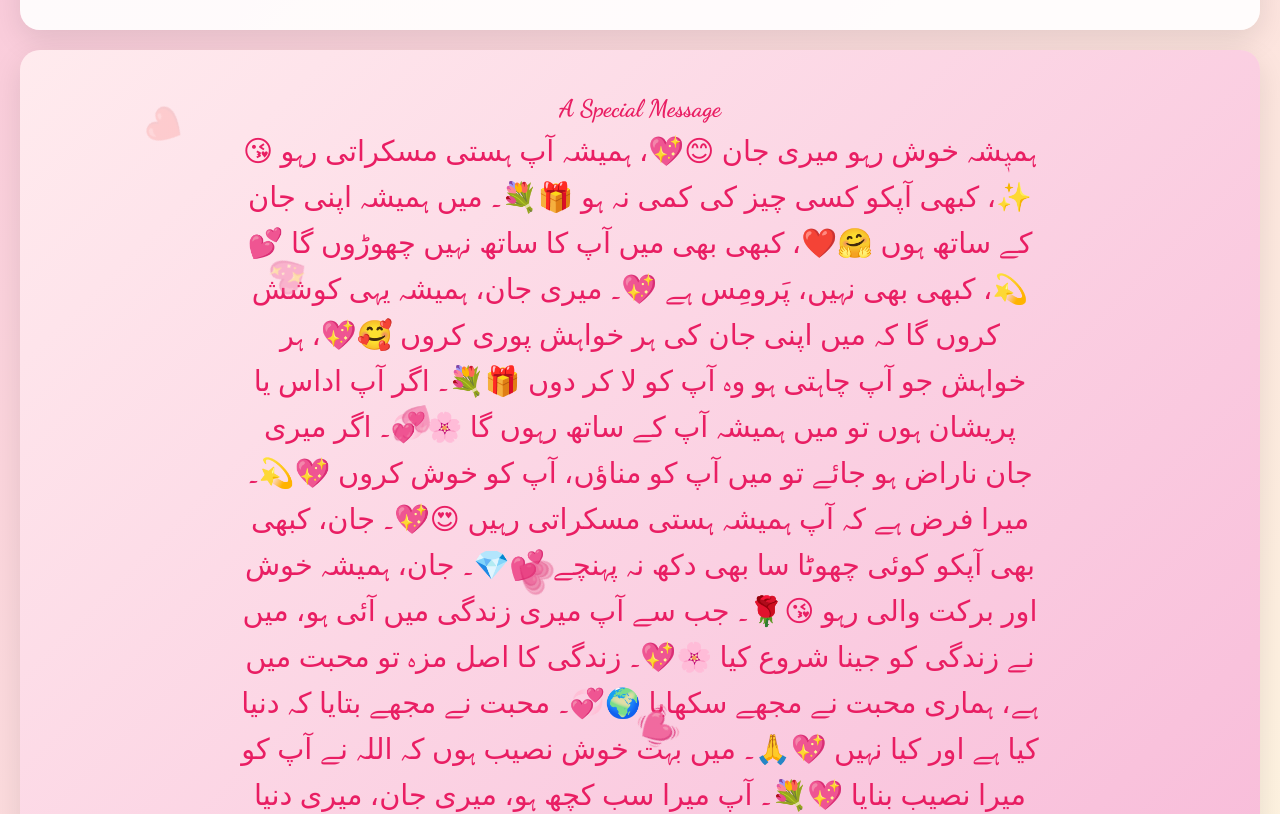
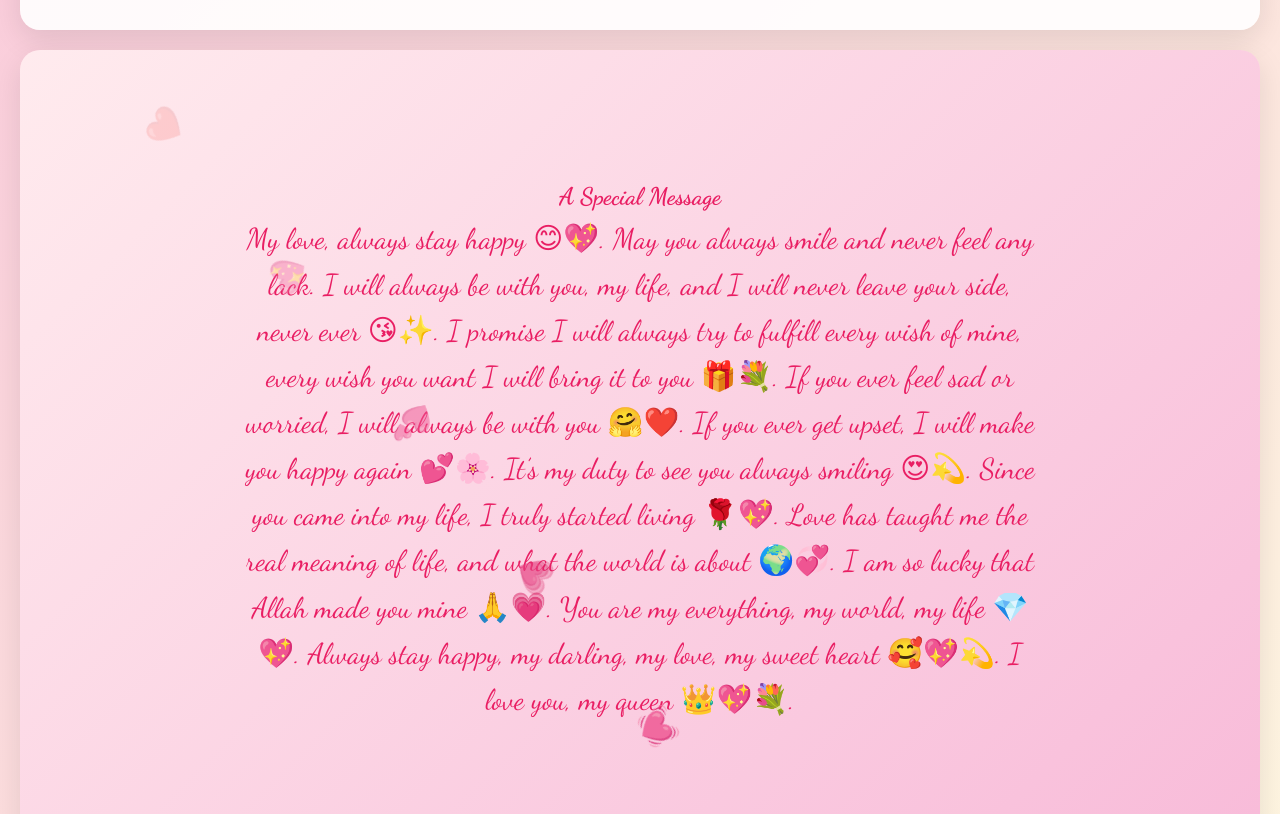
Before and after one commit to maher2130x/Bari, a plain HTML site: page index.html in a window 1280 px wide. Shown: the part 4260-5074 px from the top of the page. Drawn offline with nearby package versions, Linux system fonts and the light colour scheme.

Commit message:
Translate special message to English

```diff
--- a/index.html
+++ b/index.html
@@ -839,11 +839,7 @@
     <section class="section message">
         <div class="container">
             <h2>A Special Message</h2>
-            <p>ہمیٖشہ خوش رہو میری جان 😊💖، ہمیشہ آپ ہستی مسکراتی رہو 😘✨، کبھی آپکو کسی چیز کی کمی نہ ہو 🎁💐۔ میں ہمیشہ اپنی جان کے ساتھ ہوں 🤗❤️، کبھی بھی میں آپ کا ساتھ نہیں چھوڑوں گا 💕💫، کبھی بھی نہیں، پَرومِس ہے 💖۔ میری جان، ہمیشہ یہی کوشش کروں گا کہ میں اپنی جان کی ہر خواہش پوری کروں 🥰💖، ہر خواہش جو آپ چاہتی ہو وہ آپ کو لا کر دوں 🎁💐۔ اگر آپ اداس یا پریشان ہوں تو میں ہمیشہ آپ کے ساتھ رہوں گا 🌸💞۔ اگر میری جان ناراض ہو جائے تو میں آپ کو مناؤں، آپ کو خوش کروں 💖💫۔ میرا فرض ہے کہ آپ ہمیشہ ہستی مسکراتی رہیں 😍💖۔ جان، کبھی بھی آپکو کوئی چھوٹا سا بھی دکھ نہ پہنچے 💕💎۔ جان، ہمیشہ خوش اور برکت والی رہو 😘🌹۔
-
-جب سے آپ میری زندگی میں آئی ہو، میں نے زندگی کو جینا شروع کیا 🌸💖۔ زندگی کا اصل مزہ تو محبت میں ہے، ہماری محبت نے مجھے سکھایا 🌍💞۔ محبت نے مجھے بتایا کہ دنیا کیا ہے اور کیا نہیں 💖🙏۔ میں بہت خوش نصیب ہوں کہ اللہ نے آپ کو میرا نصیب بنایا 💖💐۔ آپ میرا سب کچھ ہو، میری جان، میری دنیا 💎💖۔ ہمیشہ خوش رہو، میرا بچّہ 😘💖۔
-
-میں آپ سے پیار کرتا ہوں، میری بیگم 👑💖، میری پیاری جان 🌸💫</p>
+            <p>My love, always stay happy 😊💖. May you always smile and never feel any lack. I will always be with you, my life, and I will never leave your side, never ever 😘✨. I promise I will always try to fulfill every wish of mine, every wish you want I will bring it to you 🎁💐. If you ever feel sad or worried, I will always be with you 🤗❤️. If you ever get upset, I will make you happy again 💕🌸. It’s my duty to see you always smiling 😍💫. Since you came into my life, I truly started living 🌹💖. Love has taught me the real meaning of life, and what the world is about 🌍💞. I am so lucky that Allah made you mine 🙏💗. You are my everything, my world, my life 💎💖. Always stay happy, my darling, my love, my sweet heart 🥰💖💫. I love you, my queen 👑💖💐.</p>
             <div class="hearts">
                 <div class="heart">❤️</div>
                 <div class="heart">💖</div>
```
